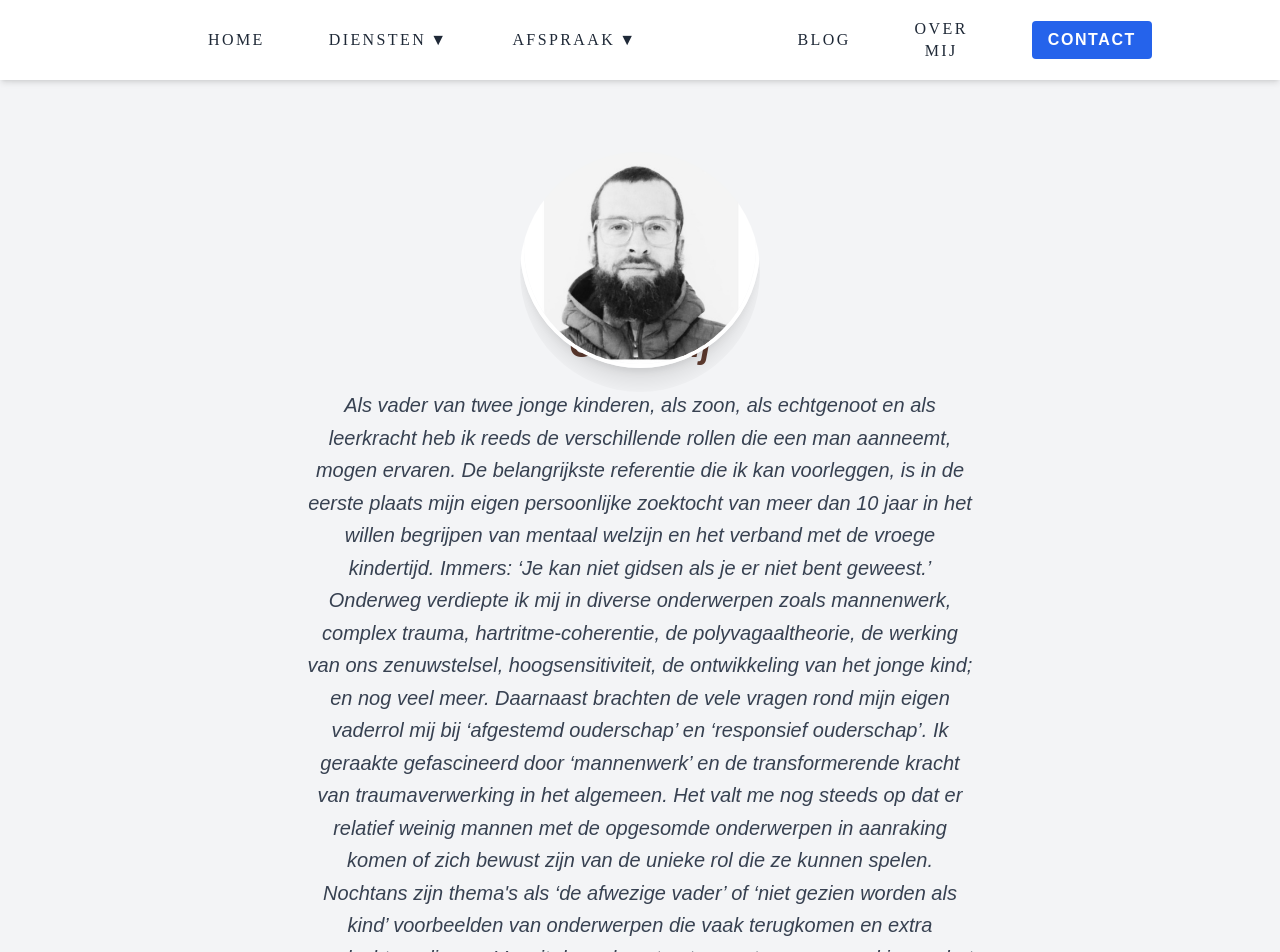
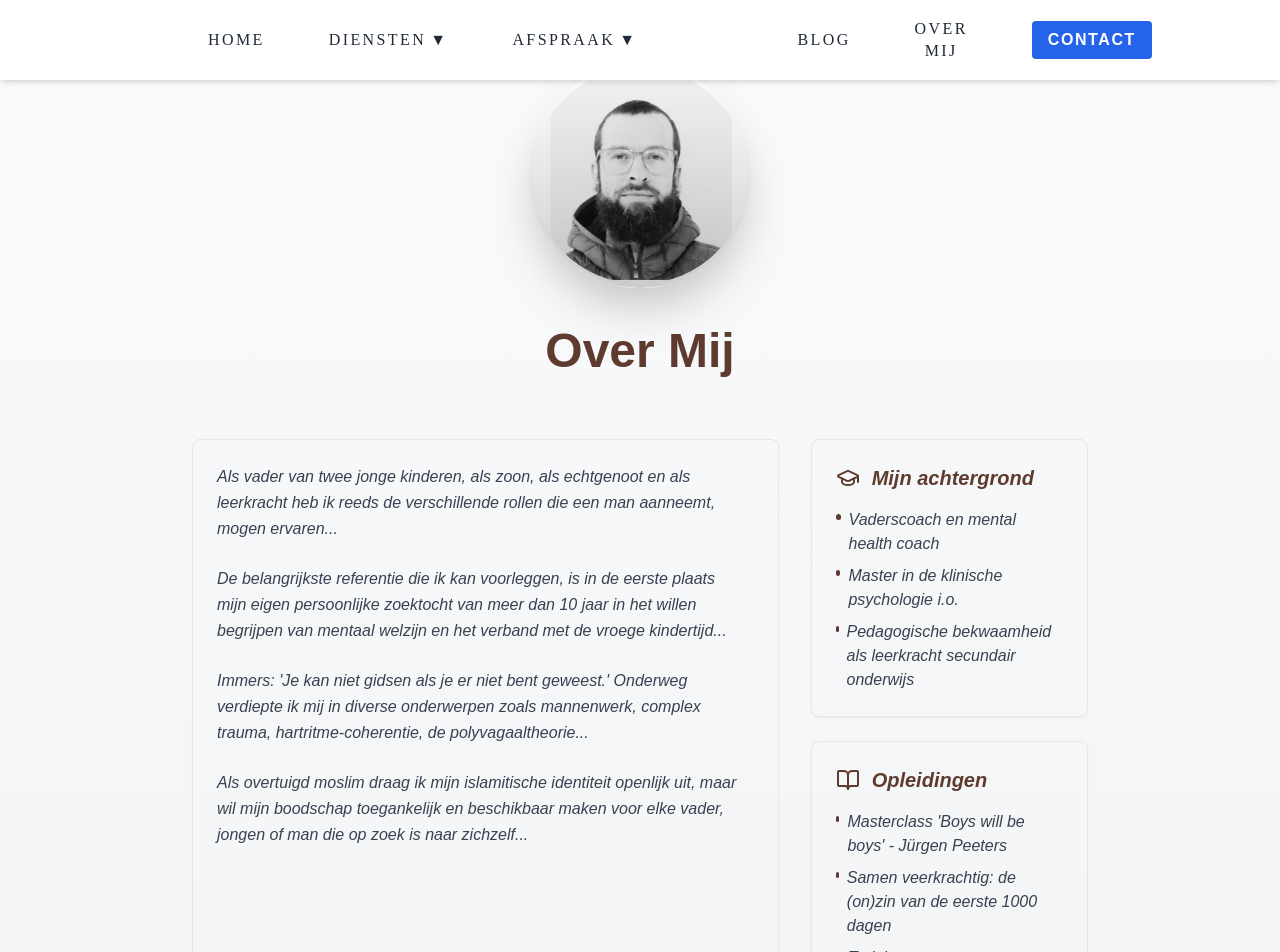
Before and after one commit to mosisgaye/father, a Next.js app: page /about in a window 1280 px wide. Shown: the top 952 px of the page. Built offline with nearby package versions, Linux system fonts and the light colour scheme.

Commit message:
Description

```diff
--- a/app/about/page.tsx
+++ b/app/about/page.tsx
@@ -1,124 +1,143 @@
 "use client";
+
 import React from "react";
 import { motion } from "framer-motion";
+import { Card } from "@/components/ui/Card";
+import { GraduationCap, Award, BookOpen } from "lucide-react";
+
+const fadeIn = {
+  hidden: { opacity: 0, y: 20 },
+  visible: { opacity: 1, y: 0 },
+};
 
 const About: React.FC = () => {
   return (
-    <section className="bg-gray-100 py-32 px-6 relative">
-      <div className="container mx-auto max-w-screen-lg text-center">
-        {/* Profile Image */}
+    <section className="min-h-screen bg-gradient-to-b from-gray-50 to-gray-100 py-16 px-4 sm:px-6 lg:px-8">
+      <div className="container mx-auto max-w-4xl">
+        {/* Profile Section */}
         <motion.div
-          initial={{ opacity: 0, scale: 0.9 }}
-          animate={{ opacity: 1, scale: 1 }}
+          initial="hidden"
+          animate="visible"
+          variants={fadeIn}
           transition={{ duration: 0.8 }}
-          className="relative inline-block w-40 h-40 md:w-60 md:h-60 mb-6 mx-auto"
-          style={{
-            marginBottom: "-50px", // Immersion partielle de l'image dans le texte
-          }}
+          className="text-center mb-16"
+        >
+          <div className="relative inline-block mb-8">
+            <motion.div
+              initial={{ scale: 0 }}
+              animate={{ scale: 1 }}
+              transition={{ duration: 0.6, type: "spring", stiffness: 100 }}
+              className="w-48 h-48 md:w-56 md:h-56 mx-auto relative"
             >
               <img
-            src="/images/profil.jpg" // Replace with the path to your profile photo
+                src="/images/profil.jpg"
                 alt="Robrecht"
-            className="rounded-full shadow-xl border-4 border-white object-cover w-full h-full"
-            style={{
-              clipPath: "circle(50% at 50% 60%)",
-            }}
+                className="rounded-full object-cover w-full h-full shadow-2xl border-4 border-white"
               />
+              <div className="absolute inset-0 rounded-full bg-gradient-to-b from-transparent to-black/20" />
+            </motion.div>
+          </div>
+
+          <motion.h1
+            variants={fadeIn}
+            className="text-4xl md:text-5xl font-bold text-[#5f3b2f] mb-6"
+          >
+            Over Mij
+          </motion.h1>
         </motion.div>
 
-        {/* Title */}
-        <motion.h2
-          initial={{ opacity: 0, y: -20 }}
-          animate={{ opacity: 1, y: 0 }}
+        {/* Main Content */}
+        <div className="grid grid-cols-1 lg:grid-cols-3 gap-8">
+          {/* Personal Story */}
+          <motion.div
+            initial={{ opacity: 0, x: -20 }}
+            animate={{ opacity: 1, x: 0 }}
             transition={{ duration: 0.8, delay: 0.2 }}
-          className="text-4xl font-bold text-[#5f3b2f] mb-6 italic"
+            className="lg:col-span-2"
           >
-          Over Mij
-        </motion.h2>
-
-        {/* Text Content */}
-        <motion.p
-          initial={{ opacity: 0, y: 20 }}
-          animate={{ opacity: 1, y: 0 }}
-          transition={{ duration: 0.8, delay: 0.4 }}
-          className="text-gray-700 italic text-xl leading-relaxed max-w-2xl mx-auto"
-        >
+            <Card className="p-6 h-full">
+              <div className="h-[600px] pr-4">
+                <div className="space-y-6 text-gray-700 italic">
+                  <p className="leading-relaxed">
                     Als vader van twee jonge kinderen, als zoon, als echtgenoot en als
                     leerkracht heb ik reeds de verschillende rollen die een man aanneemt,
-          mogen ervaren. De belangrijkste referentie die ik kan voorleggen, is
-          in de eerste plaats mijn eigen persoonlijke zoektocht van meer dan 10
-          jaar in het willen begrijpen van mentaal welzijn en het verband met de
-          vroege kindertijd. Immers: ‘Je kan niet gidsen als je er niet bent
-          geweest.’ Onderweg verdiepte ik mij in diverse onderwerpen zoals
-          mannenwerk, complex trauma, hartritme-coherentie, de
-          polyvagaaltheorie, de werking van ons zenuwstelsel, hoogsensitiviteit,
-          de ontwikkeling van het jonge kind; en nog veel meer.
-          Daarnaast brachten de vele vragen rond mijn eigen vaderrol mij bij
-          ‘afgestemd ouderschap’ en ‘responsief ouderschap’. Ik geraakte
-          gefascineerd door ‘mannenwerk’ en de transformerende kracht van
-          traumaverwerking in het algemeen. Het valt me nog steeds op dat er
-          relatief weinig mannen met de opgesomde onderwerpen in aanraking komen
-          of zich bewust zijn van de unieke rol die ze kunnen spelen. Nochtans
-          zijn thema's als ‘de afwezige vader’ of ‘niet gezien worden als kind’
-          voorbeelden van onderwerpen die vaak terugkomen en extra aandacht
-          verdienen. Vanuit de raakpunten tussen traumaverwerking en het ruimte
-          kunnen geven aan de (emotionele) ontwikkeling van kinderen heb ik mijn
-          focus kunnen afbakenen.
-          Ik heb geleerd dat veel onderwerpen die te maken hebben met onze eigen
-          achtergrond en opvoeding vaak universeel zijn en herkenbaar zijn
-          binnen diverse culturen. Als overtuigd moslim draag ik mijn
-          islamitische identiteit openlijk uit, maar wil mijn boodschap
-          toegankelijk en beschikbaar maken voor elke vader, jongen of man die
-          op zoek is naar zichzelf. Ik probeer ook vaak linken te leggen met
-          spirituele boodschappen aangezien dit volgens mij voor verdieping en
-          verbinding kan zorgen. In essentie richt de kern van mijn begeleiding
-          zich er op om mannen hun authentieke zelf te helpen vinden. Het gaat
-          om het leren kijken naar de binnenwereld in een wereld waar de
-          buitenkant zo belangrijk lijkt.
-        </motion.p>
+                    mogen ervaren...
+                  </p>
+                  <p className="leading-relaxed">
+                    De belangrijkste referentie die ik kan voorleggen, is in de eerste
+                    plaats mijn eigen persoonlijke zoektocht van meer dan 10 jaar in het
+                    willen begrijpen van mentaal welzijn en het verband met de vroege
+                    kindertijd...
+                  </p>
+                  <p className="leading-relaxed">
+                    Immers: 'Je kan niet gidsen als je er niet bent geweest.' Onderweg
+                    verdiepte ik mij in diverse onderwerpen zoals mannenwerk, complex
+                    trauma, hartritme-coherentie, de polyvagaaltheorie...
+                  </p>
+                  <p className="leading-relaxed">
+                    Als overtuigd moslim draag ik mijn islamitische identiteit openlijk
+                    uit, maar wil mijn boodschap toegankelijk en beschikbaar maken voor
+                    elke vader, jongen of man die op zoek is naar zichzelf...
+                  </p>
                 </div>
+              </div>
+            </Card>
+          </motion.div>
 
-
-      <div className="container mx-auto max-w-screen-lg mt-16">
-        <div className="grid grid-cols-1 md:grid-cols-2 gap-8">
+          {/* Credentials */}
           <motion.div
-            initial={{ opacity: 0, scale: 0.9 }}
-            animate={{ opacity: 1, scale: 1 }}
-            transition={{ duration: 0.8, delay: 0.5 }}
-            className="bg-white p-6 rounded-lg shadow-lg"
+            initial={{ opacity: 0, x: 20 }}
+            animate={{ opacity: 1, x: 0 }}
+            transition={{ duration: 0.8, delay: 0.4 }}
+            className="space-y-6"
           >
-            <h3 className="text-xl font-semibold text-[#5f3b2f] mb-4 italic">
+            {/* Background */}
+            <Card className="p-6">
+              <div className="flex items-center gap-3 mb-4">
+                <GraduationCap className="w-6 h-6 text-[#5f3b2f]" />
+                <h3 className="text-xl font-semibold text-[#5f3b2f] italic">
                   Mijn achtergrond
                 </h3>
-            <ul className="list-disc list-inside text-gray-700 space-y-2 italic">
-              <li>Vadershcoach en mental health coach</li>
-              <li>Master in de klinische psychologie i.o.</li>
-              <li>
-                Pedagogische bekwaamheid als leerkracht secundair onderwijs
+              </div>
+              <ul className="space-y-2 text-gray-700 italic">
+                <li className="flex items-start gap-2">
+                  <span className="mt-1.5 h-1.5 w-1.5 rounded-full bg-[#5f3b2f]" />
+                  <span>Vaderscoach en mental health coach</span>
                 </li>
-              <li>Master Rechten en International Development</li>
-              <li>Carrière van ruim 10 jaar in het onderwijs onderwijs (leerkracht islamitische godsdienst)</li>
+                <li className="flex items-start gap-2">
+                  <span className="mt-1.5 h-1.5 w-1.5 rounded-full bg-[#5f3b2f]" />
+                  <span>Master in de klinische psychologie i.o.</span>
+                </li>
+                <li className="flex items-start gap-2">
+                  <span className="mt-1.5 h-1.5 w-1.5 rounded-full bg-[#5f3b2f]" />
+                  <span>Pedagogische bekwaamheid als leerkracht secundair onderwijs</span>
+                </li>
               </ul>
-          </motion.div>
-          <motion.div
-            initial={{ opacity: 0, scale: 0.9 }}
-            animate={{ opacity: 1, scale: 1 }}
-            transition={{ duration: 0.8, delay: 0.6 }}
-            className="bg-white p-6 rounded-lg shadow-lg"
-          >
-            <h3 className="text-xl font-semibold text-[#5f3b2f] mb-4 italic">
-              Gevoglde opleidingen en trainingen
+            </Card>
+
+            {/* Training */}
+            <Card className="p-6">
+              <div className="flex items-center gap-3 mb-4">
+                <BookOpen className="w-6 h-6 text-[#5f3b2f]" />
+                <h3 className="text-xl font-semibold text-[#5f3b2f] italic">
+                  Opleidingen
                 </h3>
-            <ul className="list-disc list-inside text-gray-700 space-y-2 italic">
-              <li>Masterclass ‘Boys will be boys’ - Jürgen Peeters</li>
-              <li>
-                Samen veerkrachtig: de (on)zin van de eerste 1000 dagen - Binu
-                Singh
+              </div>
+              <ul className="space-y-2 text-gray-700 italic">
+                <li className="flex items-start gap-2">
+                  <span className="mt-1.5 h-1.5 w-1.5 rounded-full bg-[#5f3b2f]" />
+                  <span>Masterclass 'Boys will be boys' - Jürgen Peeters</span>
                 </li>
-              <li>Succesvol afgestemd opvoeden - Jürgen Peeters</li>
-              <li>Training omgaan met Borderline - Similes</li>
-              <li>...</li>
+                <li className="flex items-start gap-2">
+                  <span className="mt-1.5 h-1.5 w-1.5 rounded-full bg-[#5f3b2f]" />
+                  <span>Samen veerkrachtig: de (on)zin van de eerste 1000 dagen</span>
+                </li>
+                <li className="flex items-start gap-2">
+                  <span className="mt-1.5 h-1.5 w-1.5 rounded-full bg-[#5f3b2f]" />
+                  <span>Training omgaan met Borderline - Similes</span>
+                </li>
               </ul>
+            </Card>
           </motion.div>
         </div>
       </div>
--- /dev/null
+++ b/components/ui/Card.tsx
@@ -0,0 +1,85 @@
+import * as React from 'react';
+import { cn } from '@/lib/utils';
+
+const Card = React.forwardRef<
+  HTMLDivElement,
+  React.HTMLAttributes<HTMLDivElement>
+>(({ className, ...props }, ref) => (
+  <div
+    ref={ref}
+    className={cn(
+      'rounded-lg border bg-card text-card-foreground shadow-sm',
+      className
+    )}
+    {...props}
+  />
+));
+Card.displayName = 'Card';
+
+const CardHeader = React.forwardRef<
+  HTMLDivElement,
+  React.HTMLAttributes<HTMLDivElement>
+>(({ className, ...props }, ref) => (
+  <div
+    ref={ref}
+    className={cn('flex flex-col space-y-1.5 p-6', className)}
+    {...props}
+  />
+));
+CardHeader.displayName = 'CardHeader';
+
+const CardTitle = React.forwardRef<
+  HTMLParagraphElement,
+  React.HTMLAttributes<HTMLHeadingElement>
+>(({ className, ...props }, ref) => (
+  <h3
+    ref={ref}
+    className={cn(
+      'text-2xl font-semibold leading-none tracking-tight',
+      className
+    )}
+    {...props}
+  />
+));
+CardTitle.displayName = 'CardTitle';
+
+const CardDescription = React.forwardRef<
+  HTMLParagraphElement,
+  React.HTMLAttributes<HTMLParagraphElement>
+>(({ className, ...props }, ref) => (
+  <p
+    ref={ref}
+    className={cn('text-sm text-muted-foreground', className)}
+    {...props}
+  />
+));
+CardDescription.displayName = 'CardDescription';
+
+const CardContent = React.forwardRef<
+  HTMLDivElement,
+  React.HTMLAttributes<HTMLDivElement>
+>(({ className, ...props }, ref) => (
+  <div ref={ref} className={cn('p-6 pt-0', className)} {...props} />
+));
+CardContent.displayName = 'CardContent';
+
+const CardFooter = React.forwardRef<
+  HTMLDivElement,
+  React.HTMLAttributes<HTMLDivElement>
+>(({ className, ...props }, ref) => (
+  <div
+    ref={ref}
+    className={cn('flex items-center p-6 pt-0', className)}
+    {...props}
+  />
+));
+CardFooter.displayName = 'CardFooter';
+
+export {
+  Card,
+  CardHeader,
+  CardFooter,
+  CardTitle,
+  CardDescription,
+  CardContent,
+};
--- /dev/null
+++ b/lib/utils.ts
@@ -0,0 +1,6 @@
+import { clsx, type ClassValue } from 'clsx';
+import { twMerge } from 'tailwind-merge';
+
+export function cn(...inputs: ClassValue[]) {
+  return twMerge(clsx(inputs));
+}
--- a/package.json
+++ b/package.json
@@ -9,13 +9,16 @@
     "lint": "next lint"
   },
   "dependencies": {
+    "clsx": "^2.1.1",
     "framer-motion": "^11.11.11",
     "gray-matter": "^4.0.3",
+    "lucide-react": "^0.468.0",
     "next": "14.2.16",
     "react": "^18.3.1",
     "react-dom": "^18.3.1",
     "react-icons": "^5.3.0",
     "react-markdown": "^9.0.1",
+    "tailwind-merge": "^2.5.5",
     "typewriter-effect": "^2.21.0"
   },
   "devDependencies": {
```
Also changed, not shown: 1 other file (tests, documents, lock files or other folders). Lines whose indentation alone changed are shown as unchanged.
